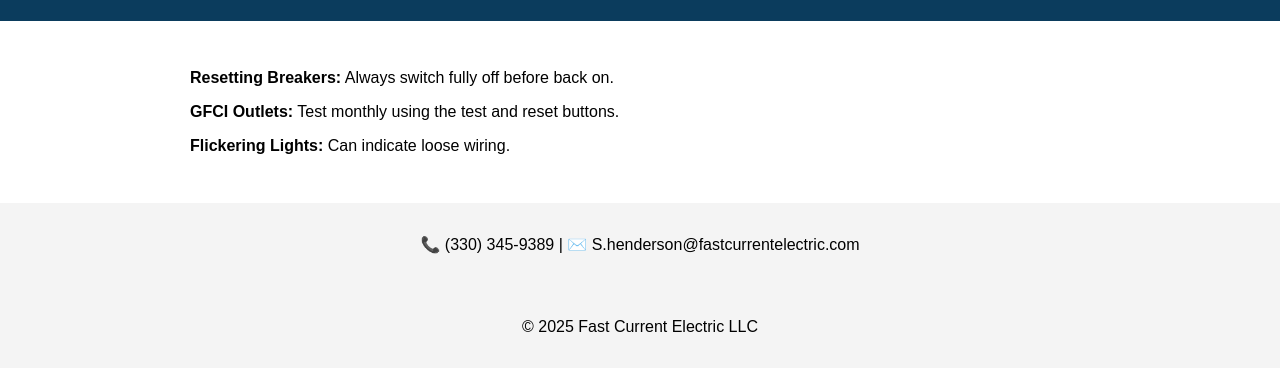
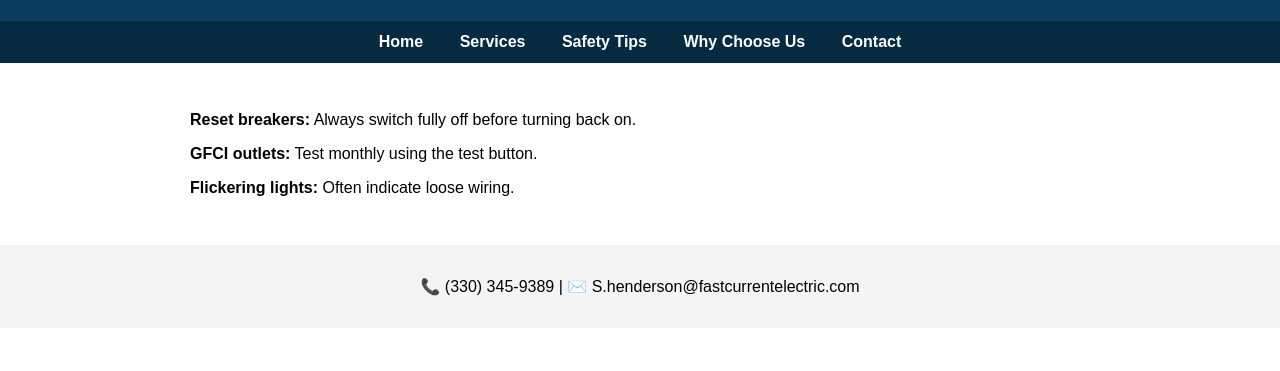
Before and after one commit to FastCurrentelectricLLC/FastCurrentElectricLLC, a plain HTML site: page tips.html in a window 1280 px wide. Shown: the part 187-558 px from the top of the page. Drawn offline with Linux system fonts and the light colour scheme.

Commit message:
Update tips.html

```diff
--- a/tips.html
+++ b/tips.html
@@ -11,6 +11,9 @@
       background: #0b3c5d; color: #fff; padding: 1.5rem 2rem;
     }
     .logo { max-height: 160px; }
+    nav { background: #062a40; padding: .75rem; text-align: center; }
+    nav a { color: #fff; margin: 0 1rem; text-decoration: none; font-weight: bold; }
+    nav a:hover { text-decoration: underline; }
     section { padding: 2rem; max-width: 900px; margin: auto; }
     footer { background: #f4f4f4; text-align: center; padding: 1rem; }
     @media (max-width: 600px) {
@@ -21,14 +24,22 @@
 <body>
 
 <header class="site-header">
-  <img src="images/FCELLC.jpg" alt="Logo" class="logo">
+  <img src="images/FCELLC.jpg" class="logo" alt="Logo">
   <h1>Electrical Safety Tips</h1>
 </header>
 
+<nav>
+  <a href="index.html">Home</a>
+  <a href="services.html">Services</a>
+  <a href="tips.html">Safety Tips</a>
+  <a href="why-choose-us.html">Why Choose Us</a>
+  <a href="contact.html">Contact</a>
+</nav>
+
 <section>
-  <p><strong>Resetting Breakers:</strong> Always switch fully off before back on.</p>
-  <p><strong>GFCI Outlets:</strong> Test monthly using the test and reset buttons.</p>
-  <p><strong>Flickering Lights:</strong> Can indicate loose wiring.</p>
+  <p><strong>Reset breakers:</strong> Always switch fully off before turning back on.</p>
+  <p><strong>GFCI outlets:</strong> Test monthly using the test button.</p>
+  <p><strong>Flickering lights:</strong> Often indicate loose wiring.</p>
 </section>
 
 <footer>
@@ -37,10 +48,3 @@
 
 </body>
 </html>
-
-<footer>
-  <p>&copy; 2025 Fast Current Electric LLC</p>
-</footer>
-
-</body>
-</html>
```
